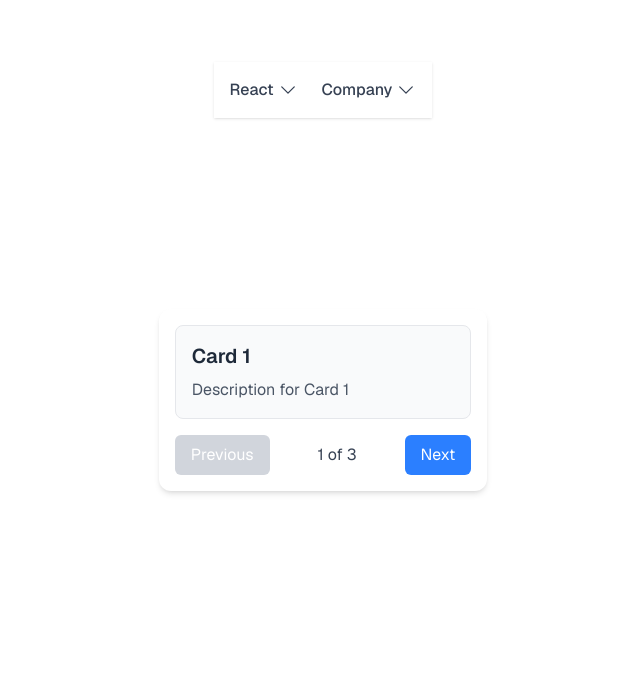
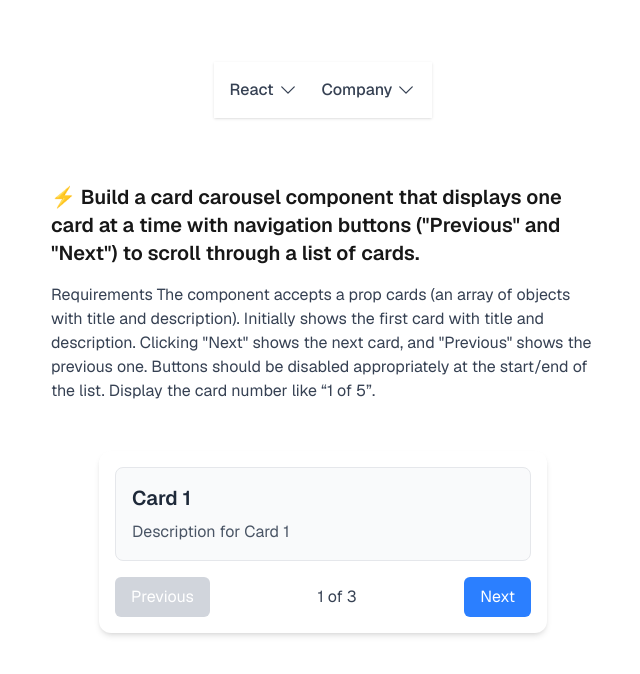
Before and after one commit to khanasif13/next-react-problem-statement, a Next.js app: page /pages/CarouselDemo in a window 1280 px wide. Shown: the top 674 px of the page, without its empty margins (317-957 px from the left). Built offline with nearby package versions, Linux system fonts and the light colour scheme.

Commit message:
Problem Statement added for the Carousel Component

```diff
--- a/src/app/components/carousel.js
+++ b/src/app/components/carousel.js
@@ -1,15 +1,35 @@
 "use client";
-import React, { useState } from 'react';
+import React, { useState } from "react";
 
 function Carousel({ cards }) {
   const [currentIndex, setCurrentIndex] = useState(0);
 
   return (
-    cards?.length > 0 ? (
+    <>
+      <div className="max-w-xl mx-auto p-4 space-y-4">
+        <h2 className="text-xl font-semibold flex items-center gap-2">
+          ⚡ Build a card carousel component that displays one card at a time with navigation buttons ("Previous" and "Next") to scroll through a list of cards.
+        </h2>
+        <p className="text-gray-700">
+          Requirements
+        The component accepts a prop cards (an array of objects with title and description).
+        Initially shows the first card with title and description.
+        Clicking "Next" shows the next card, and "Previous" shows the previous one.
+        Buttons should be disabled appropriately at the start/end of the list.
+        Display the card number like “1 of 5”.
+        </p>
+      </div>
+
+      {cards?.length > 0 ? (
       <div className="w-full max-w-md mx-auto p-4 bg-white rounded-xl shadow-md space-y-4">
         {cards?.slice(currentIndex, currentIndex + 1)?.map?.((item, index) => (
-          <div key={index} className="p-4 border border-gray-200 rounded-lg bg-gray-50">
-            <h3 className="text-xl font-semibold text-gray-800 mb-2">{item?.title}</h3>
+          <div
+            key={index}
+            className="p-4 border border-gray-200 rounded-lg bg-gray-50"
+          >
+            <h3 className="text-xl font-semibold text-gray-800 mb-2">
+              {item?.title}
+            </h3>
             <p className="text-gray-600">{item?.description}</p>
           </div>
         ))}
@@ -17,9 +37,11 @@ function Carousel({ cards }) {
         <div className="flex items-center justify-between mt-4 gap-x-12">
           <button
             disabled={currentIndex < 1}
-            onClick={() => setCurrentIndex(currentIndex => currentIndex - 1)}
+            onClick={() => setCurrentIndex((currentIndex) => currentIndex - 1)}
             className={`px-4 py-2 rounded-md text-white ${
-              currentIndex < 1 ? 'bg-gray-300 cursor-not-allowed' : 'bg-blue-500 hover:bg-blue-600'
+              currentIndex < 1
+                ? "bg-gray-300 cursor-not-allowed"
+                : "bg-blue-500 hover:bg-blue-600"
             }`}
           >
             Previous
@@ -30,19 +52,24 @@ function Carousel({ cards }) {
           </span>
 
           <button
-            disabled={(currentIndex + 1) === cards?.length}
-            onClick={() => setCurrentIndex(currentIndex => currentIndex + 1)}
+            disabled={currentIndex + 1 === cards?.length}
+            onClick={() => setCurrentIndex((currentIndex) => currentIndex + 1)}
             className={`px-4 py-2 rounded-md text-white ${
-              (currentIndex + 1) === cards?.length ? 'bg-gray-300 cursor-not-allowed' : 'bg-blue-500 hover:bg-blue-600'
+              currentIndex + 1 === cards?.length
+                ? "bg-gray-300 cursor-not-allowed"
+                : "bg-blue-500 hover:bg-blue-600"
             }`}
           >
             Next
           </button>
         </div>
       </div>
-    ) : (
-      <h2 className="text-center text-lg text-red-500 font-medium mt-4">No cards available</h2>
-    )
+      ) : (
+      <h2 className="text-center text-lg text-red-500 font-medium mt-4">
+        No cards available
+      </h2>
+      )}
+    </>
   );
 }
 
```
